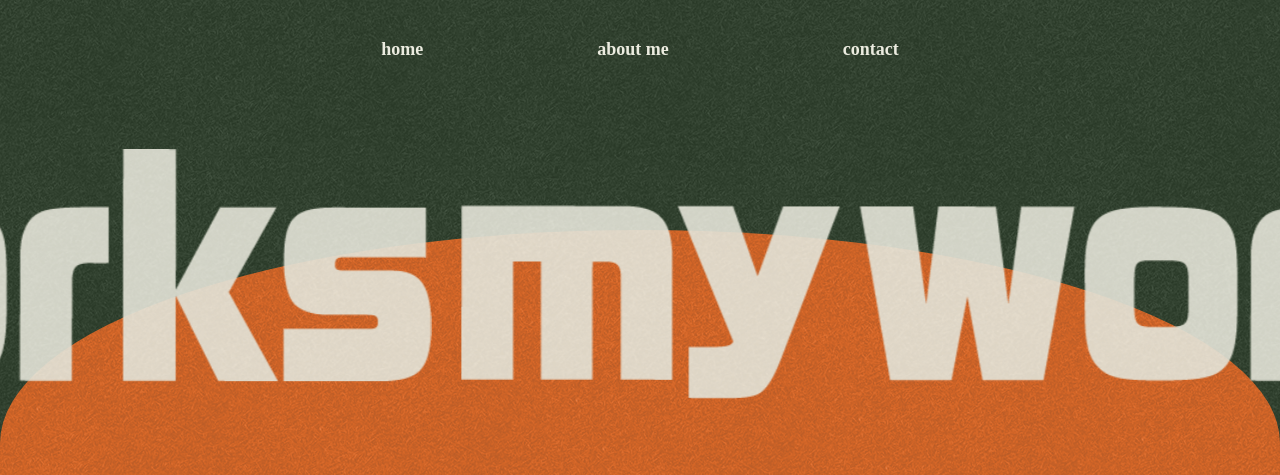
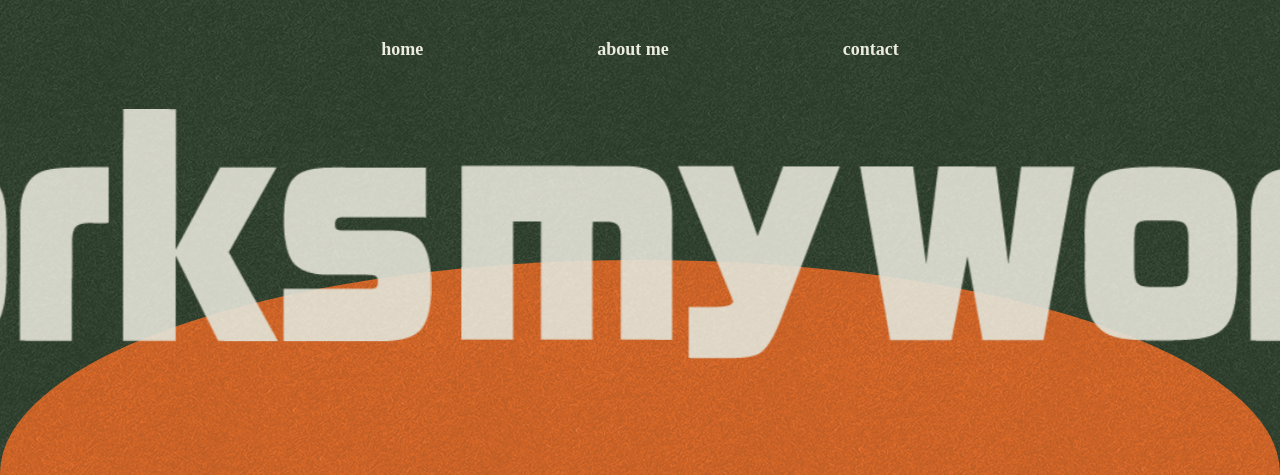
Before and after one commit to qin106/portofilo_qin, a plain HTML site: page works.html in a window 1280 px wide. Shown: the top 475 px of the page. Drawn offline with nearby package versions, Linux system fonts and the light colour scheme.

Commit message:
Update works.css

```diff
--- a/works/works.css
+++ b/works/works.css
@@ -26,7 +26,7 @@ header{
     height: 100px!important;
   }
   .loopSlide {
-    margin-top: -100px!important;
+    margin-top: -60px!important;
   }
   main{
     margin-top: -530px!important;
@@ -348,7 +348,7 @@ header{
 	display: flex;
 	flex-flow: row nowrap;
 	overflow: hidden;
-	padding-top: 30px;
+	margin-top: -10px;
   }
   .loopSlide ul {
 	padding: 0;
@@ -471,7 +471,7 @@ main{
     background-image: url(image/nen-cam.png);
     border-top-left-radius: 750px 250px;
     border-top-right-radius: 750px 250px;
-    margin-top: -470px;
+    margin-top: -440px;
 	padding-top: 200px;
 }
 
```
